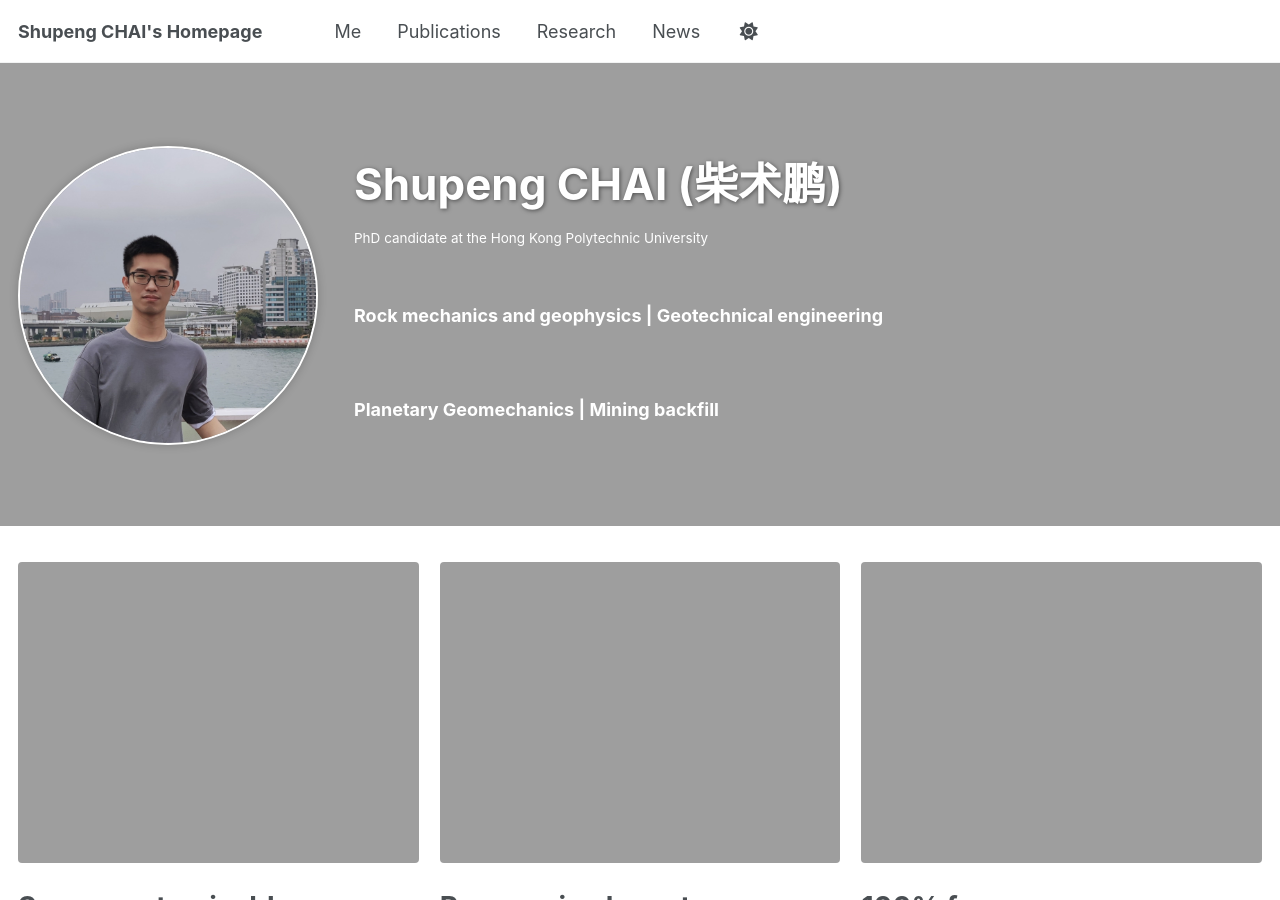
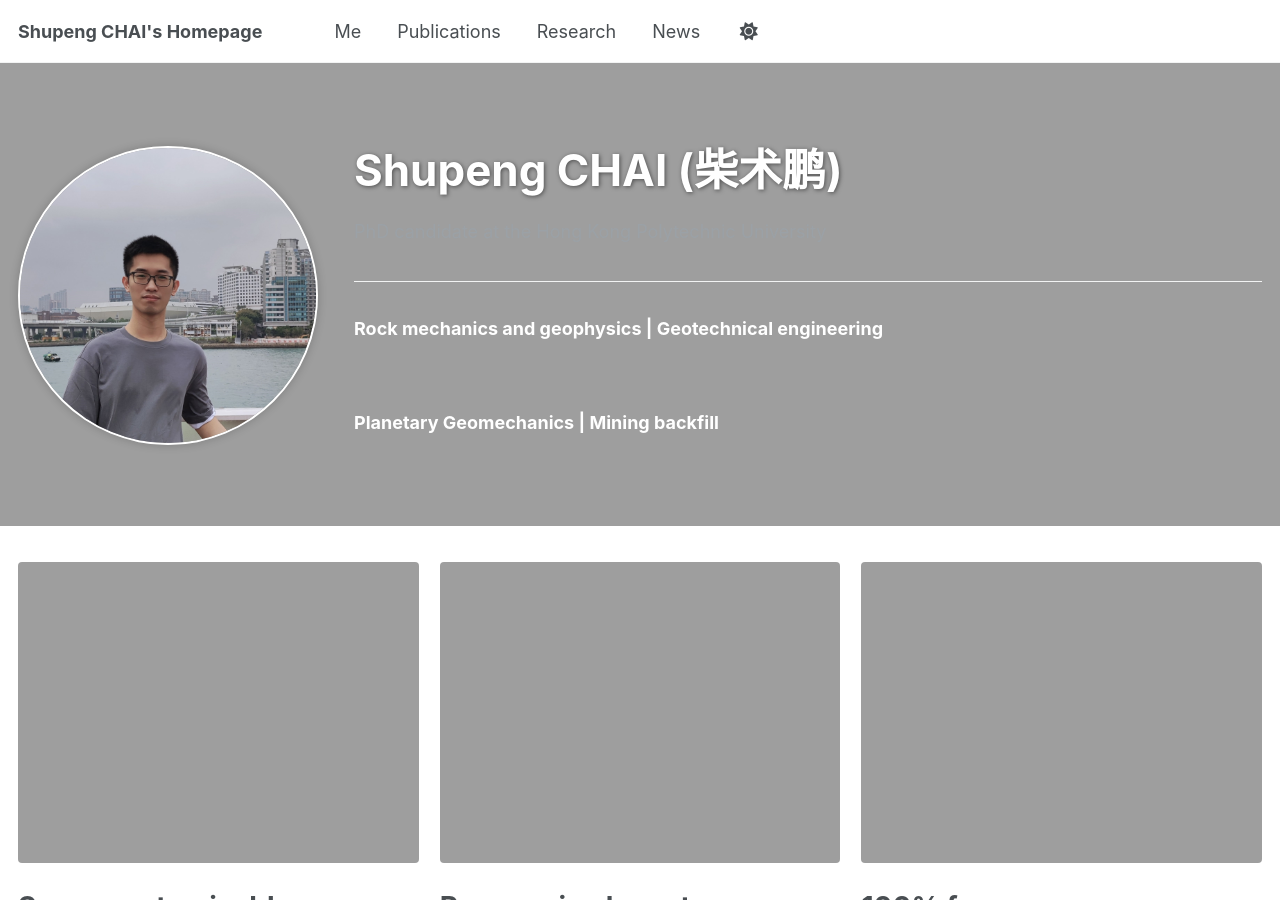
Before and after one commit to spchai/spchai.github.io, a Jekyll site: the page built from _pages/about.md, in a window 1280 px wide and 900 px high. Built offline with Jekyll 4.4.1, drawn with Linux system fonts in a browser that asks for light colours; some web fonts are replaced.

Commit message:
Update about.md

```diff
--- a/_pages/about.md
+++ b/_pages/about.md
@@ -15,7 +15,7 @@ excerpt: >
     </div>
     <div class="profile-content">
       <h1 class="page__title" itemprop="headline"> Shupeng CHAI (柴术鹏) </h1>
-      <div class="archive__item-excerpt">
+      <div class="archive__subtitle">
         PhD candidate at the Hong Kong Polytechnic University <br />
         <br />
       </div>
```
